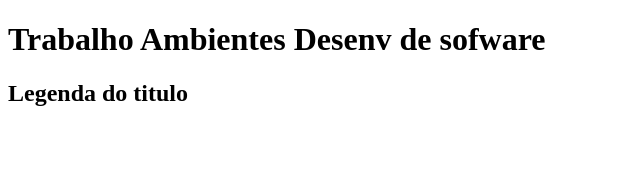
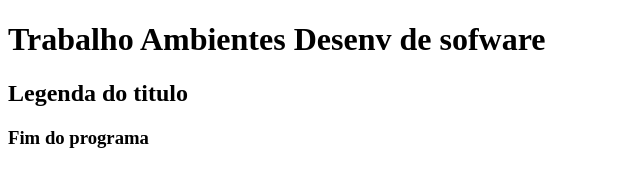
Before and after one commit to Bialima16/UNIFOR-AB-EXERCICIO, a plain HTML site: page index.html in a window 1280 px wide. Shown: the whole page, without its empty margins (0-640 px from the left). Drawn offline with Linux system fonts and the light colour scheme.

Commit message:
oitavo commit

```diff
--- a/index.html
+++ b/index.html
@@ -9,6 +9,8 @@
     <head>
         <h1>Trabalho Ambientes Desenv de sofware</h1>
         <h2>Legenda do titulo</h2>
+
     </head>
+    <h3>Fim do programa</h3>
 </body>
 </html>
```
